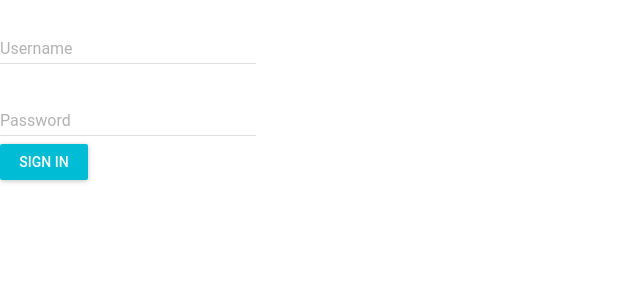
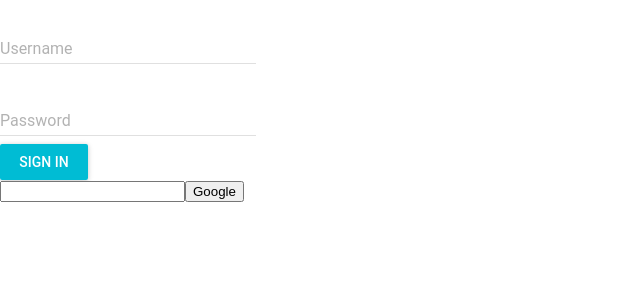
Before and after one commit to foyer-n12/frontend, a React (Create React App) app in the folder foyerfe/: page / in a window 1280 px wide. Shown: the top 300 px of the page, without its empty margins (0-640 px from the left). Built offline with nearby package versions, Linux system fonts and the light colour scheme.

Commit message:
added search function

```diff
--- a/foyerfe/src/App.js
+++ b/foyerfe/src/App.js
@@ -1,11 +1,16 @@
 import React from 'react';
 import Landing from './Landing/Landing';
+import DashBoard from './dashBoard/DashBoard';
 
 export default class App extends React.Component {
+
     render(){
-
         return(
-            <Landing/>
+            <div>
+                <Landing/>
+                <DashBoard/>
+            </div>
         )
     }
+
 }
--- a/foyerfe/src/Landing/Landing.js
+++ b/foyerfe/src/Landing/Landing.js
@@ -11,6 +11,7 @@ export default class Landing extends Component {
             password:''
         }
     }
+
     render() {
         return (
             <div>
--- /dev/null
+++ b/foyerfe/src/dashBoard/DashBoard.js
@@ -0,0 +1,40 @@
+import React, { Component } from 'react';
+
+export default class DashBoard extends Component {
+    constructor(props){
+        super(props);
+        this.state={
+            query:'',
+        }
+    }
+
+    handleSubmit=event=>{
+        event.preventDefault();
+        console.log(event.target);
+        let search = this.state.query.replace(' ','+');
+        window.open(`http://google.com/search?q=${search}`,'_blank')
+    };
+
+    handleChange = event => {
+        const {name,value} = event.target;
+        this.setState({
+            [name]: value,
+        });
+    };
+
+    render() {
+        return(
+            <div>
+            <form onSubmit={this.handleSubmit}>
+                <input
+                    type ='text'
+                    name='query'
+                    value={this.state.query}
+                    onChange={this.handleChange}
+                />
+                <button type='submit'> Google </button>
+            </form>
+            </div>
+    )
+    }
+};
```
Also changed, not shown: 1 other file (tests, documents, lock files or other folders).
